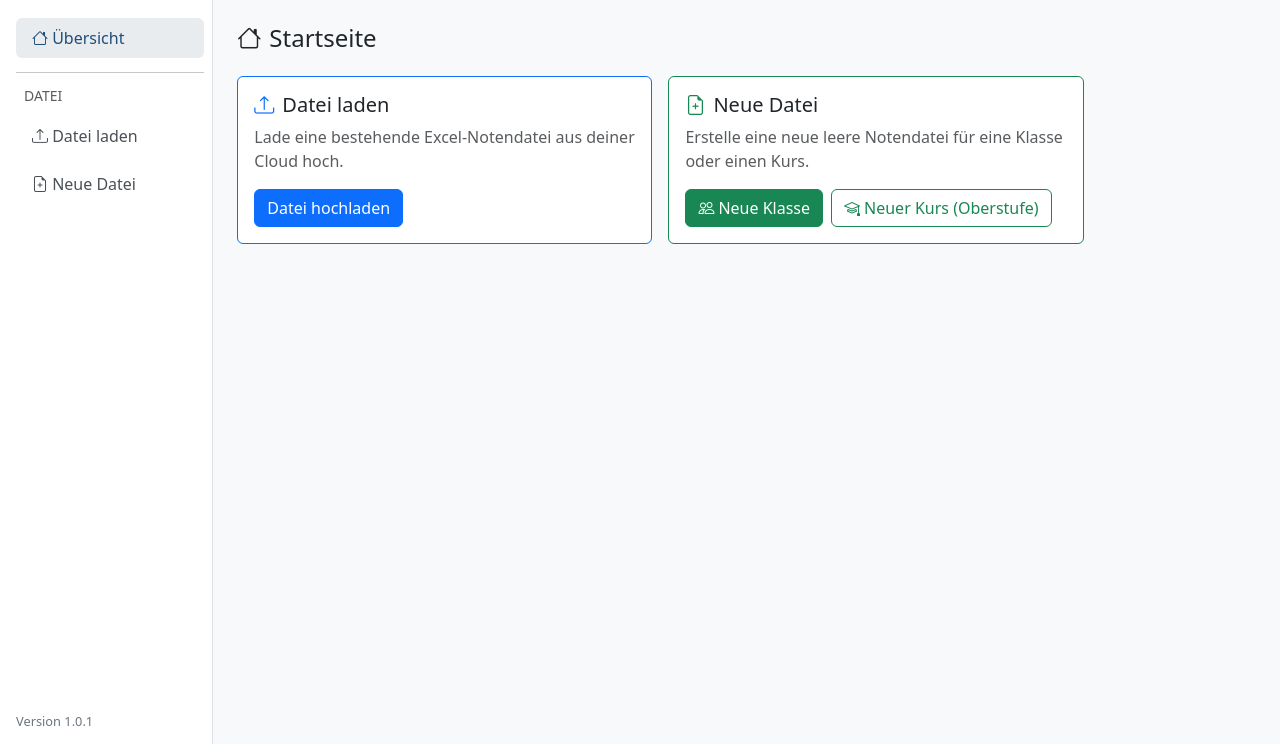
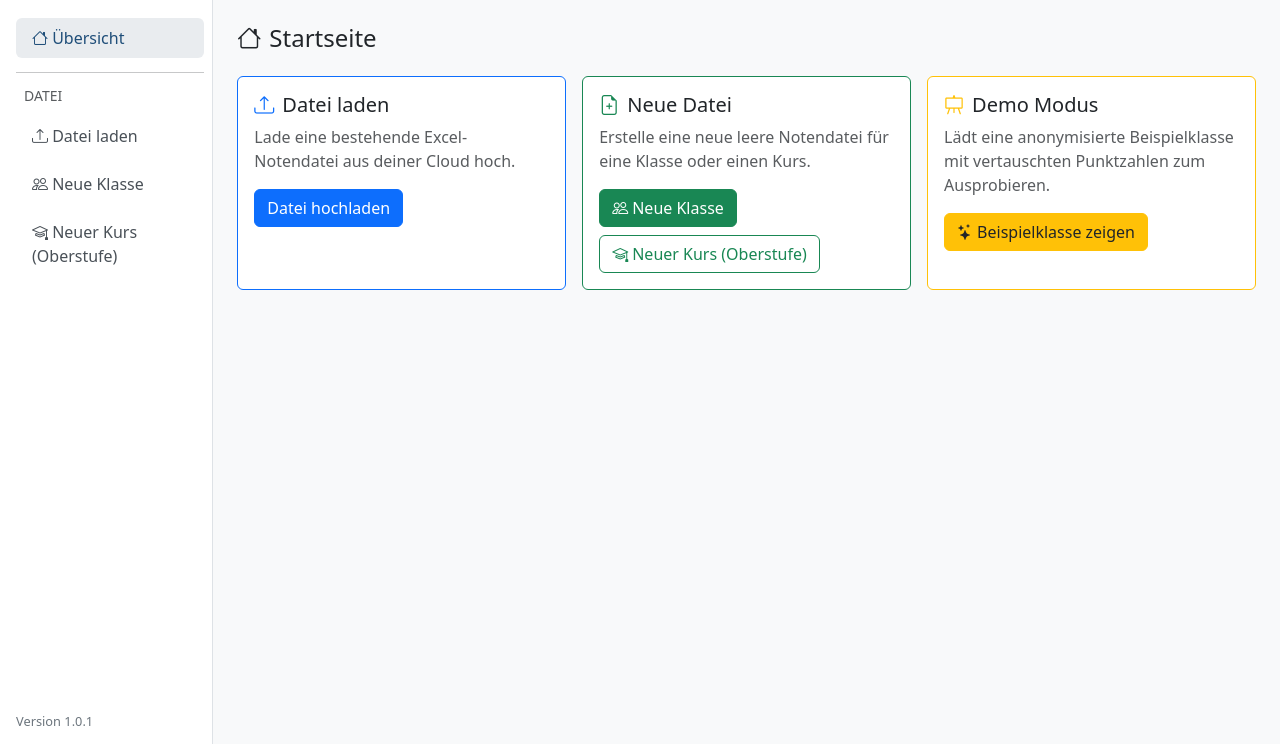
Before and after one commit to harzj/NotenAppWeb, a Flask app: page / in a window 1280 px wide. Shown: the part 57-801 px from the top of the page. Run offline with Flask 3, Linux system fonts and the light colour scheme; a user stored in the database is signed in; some libraries are stand-ins or nearby versions.

Commit message:
feat: add demo mode functionality with anonymized example class and UI enhancements

```diff
--- a/app/grades/routes.py
+++ b/app/grades/routes.py
@@ -1,5 +1,8 @@
 import io
 import json
+import os
+import copy
+import random
 from datetime import datetime
 from flask import (
     Blueprint, render_template, redirect, url_for,
@@ -23,6 +26,8 @@ from app.pdf.generator import generate_pdf, generate_sl_zettel_pdf, generate_ln_
 grades_bp = Blueprint("grades", __name__, template_folder="../templates/grades")
 
 SESSION_KEY = "gradebook"
+_DEMO_SOURCE_FILENAME = "Noten_demo_klasse.xlsx"
+_DEMO_SAMPLE_PASSWORD_FALLBACK = "test"
 
 
 # ── Helpers ───────────────────────────────────────────────────────────────────
@@ -34,6 +39,133 @@ def _get_gradebook() -> dict | None:
 def _save_gradebook(data: dict) -> None:
     session[SESSION_KEY] = data
     session.modified = True
+
+
+def _demo_name_pairs(n: int) -> list[tuple[str, str]]:
+    first_names = [
+        "Ari", "Bela", "Caro", "Dario", "Ena", "Faro", "Gina", "Hedi", "Ivo", "Jona",
+        "Kira", "Lino", "Mila", "Nerio", "Ona", "Pia", "Quin", "Raya", "Sami", "Tino",
+        "Uma", "Vito", "Weya", "Xeno", "Yara", "Zimo", "Alma", "Bino", "Cira", "Demi",
+        "Elin", "Fino", "Goro", "Hava", "Ilan", "Jari", "Keno", "Luma", "Miro", "Navi",
+    ]
+    last_names = [
+        "Sonnenfeld", "Morgenstern", "Wolkenberg", "Talwind", "Lichtau", "Farnheim", "Bergquell", "Nebelhain",
+        "Sternwald", "Mondenfels", "Rosenquarz", "Kieselhain", "Silbersee", "Dornbach", "Amselgrund", "Flussberg",
+        "Wiesenau", "Schimmer", "Birkenweg", "Adlerquell", "Kornfeld", "Feuerbach", "Kupferhain", "Nachtigall",
+        "Winterborn", "Sommerfeld", "Eichenau", "Blaustein", "Lindenfels", "Sturmtal", "Goldbach", "Falkenried",
+        "Regenwald", "Sandberg", "Tautropf", "Waldhauch", "Seidenberg", "Tannenhof", "Nordlicht", "Westwind",
+    ]
+    combos = [(ln, fn) for ln in last_names for fn in first_names]
+    random.shuffle(combos)
+    return combos[:n]
+
+
+def _replace_student_names(node, name_map: dict[str, str]):
+    if isinstance(node, dict):
+        out = {}
+        for key, value in node.items():
+            new_key = name_map.get(key, key) if isinstance(key, str) else key
+            out[new_key] = _replace_student_names(value, name_map)
+        return out
+    if isinstance(node, list):
+        return [_replace_student_names(item, name_map) for item in node]
+    if isinstance(node, str):
+        return name_map.get(node, node)
+    return node
+
+
+def _shuffle_ln_student_payloads(data: dict) -> None:
+    for ln in data.get("leistungsnachweise", []):
+        schueler = ln.get("schueler")
+        if not isinstance(schueler, list) or len(schueler) < 2:
+            continue
+        payloads = []
+        for entry in schueler:
+            if not isinstance(entry, dict):
+                payloads = []
+                break
+            payload = {k: copy.deepcopy(v) for k, v in entry.items() if k != "name"}
+            payloads.append(payload)
+        if len(payloads) < 2:
+            continue
+        random.shuffle(payloads)
+        for entry, payload in zip(schueler, payloads):
+            for key in list(entry.keys()):
+                if key != "name":
+                    entry.pop(key)
+            entry.update(payload)
+
+
+def _shuffle_name_keyed_values(node, valid_names: set[str]) -> None:
+    if isinstance(node, dict):
+        str_keys = [k for k in node.keys() if isinstance(k, str)]
+        if len(str_keys) >= 2 and all(k in valid_names for k in str_keys):
+            values = [copy.deepcopy(node[k]) for k in str_keys]
+            random.shuffle(values)
+            for key, value in zip(str_keys, values):
+                node[key] = value
+        for value in node.values():
+            _shuffle_name_keyed_values(value, valid_names)
+    elif isinstance(node, list):
+        for item in node:
+            _shuffle_name_keyed_values(item, valid_names)
+
+
+def _build_anonymized_demo_data(source_data: dict) -> dict:
+    demo_data = copy.deepcopy(source_data)
+    stammdaten = demo_data.get("stammdaten", [])
+    if not isinstance(stammdaten, list) or not stammdaten:
+        return demo_data
+
+    pairs = _demo_name_pairs(len(stammdaten))
+    name_map = {}
+    for student, (nachname, vorname) in zip(stammdaten, pairs):
+        old_full = f"{student.get('nachname', '').strip()}, {student.get('vorname', '').strip()}"
+        student["nachname"] = nachname
+        student["vorname"] = vorname
+        if old_full.strip(", "):
+            name_map[old_full] = f"{nachname}, {vorname}"
+
+    demo_data = _replace_student_names(demo_data, name_map)
+    _shuffle_ln_student_payloads(demo_data)
+
+    new_name_set = {
+        f"{s.get('nachname', '').strip()}, {s.get('vorname', '').strip()}"
+        for s in demo_data.get("stammdaten", [])
+    }
+    _shuffle_name_keyed_values(demo_data, {n for n in new_name_set if n.strip(", ")})
+    return demo_data
+
+
+def _load_demo_source_data() -> tuple[dict | None, str | None, str | None]:
+    """Return (data, source_file_name, error_message)."""
+    root_dir = os.path.abspath(os.path.join(os.path.dirname(__file__), "..", ".."))
+    source_path = os.path.join(root_dir, _DEMO_SOURCE_FILENAME)
+    if not os.path.exists(source_path):
+        return None, None, (
+            f"Die bereitgestellte Demo-Quelldatei '{_DEMO_SOURCE_FILENAME}' wurde im Projektroot nicht gefunden."
+        )
+
+    try:
+        with open(source_path, "rb") as f:
+            file_bytes = f.read()
+        try:
+            data = load_gradebook(file_bytes, None)
+        except ExcelReadError as e:
+            if "passwortgesch" not in str(e).lower():
+                raise
+            data = load_gradebook(file_bytes, _DEMO_SAMPLE_PASSWORD_FALLBACK)
+
+        if data.get("stammdaten") or data.get("leistungsnachweise"):
+            return data, _DEMO_SOURCE_FILENAME, None
+
+        return None, None, (
+            f"Die bereitgestellte Datei '{_DEMO_SOURCE_FILENAME}' enthält keine Schüler und keine Leistungsnachweise."
+        )
+    except Exception as e:
+        return None, None, (
+            f"Die bereitgestellte Datei '{_DEMO_SOURCE_FILENAME}' konnte nicht gelesen werden: {e}"
+        )
 
 
 def _student_status_norm(student: dict) -> str:
@@ -102,6 +234,23 @@ def index():
     data = _get_gradebook()
     return render_template("grades/index.html", has_data=data is not None,
                            data=data)
+
+
+@grades_bp.route("/demo-beispielklasse")
+@login_required
+def demo_beispielklasse():
+    source_data, source_name, load_error = _load_demo_source_data()
+    if source_data is None:
+        flash(load_error or "Beispieldatei konnte nicht geladen werden.", "danger")
+        return redirect(url_for("grades.index"))
+
+    if not source_data.get("stammdaten") and not source_data.get("leistungsnachweise"):
+        flash("Die gewählte Demo-Quelle ist leer. Bitte eine Notendatei mit Daten bereitstellen.", "danger")
+        return redirect(url_for("grades.index"))
+
+    _save_gradebook(source_data)
+    flash(f"Beispielklasse geladen (Quelle: {source_name}).", "success")
+    return redirect(url_for("grades.index"))
 
 
 # ── Upload ────────────────────────────────────────────────────────────────────
--- a/app/templates/base.html
+++ b/app/templates/base.html
@@ -150,9 +150,15 @@
           </a>
         </li>
         <li class="nav-item">
-          <a class="nav-link" href="{{ url_for('grades.new_file') }}"
-             onclick="return confirm('Neue leere Datei erstellen? Ungespeicherte Daten gehen verloren.')">
-            <i class="bi bi-file-earmark-plus"></i> Neue Datei
+          <a class="nav-link {% if request.endpoint == 'grades.new_wizard' and request.args.get('modus', 'klasse') == 'klasse' %}active{% endif %}" href="{{ url_for('grades.new_wizard', modus='klasse') }}"
+             onclick="return confirm('Neue Klasse erstellen? Nicht gespeicherte Änderungen gehen verloren. Wenn du vorher einen Excel-Export machen willst: jetzt Abbrechen drücken, exportieren und danach erneut klicken. Mit OK geht es direkt weiter.')">
+            <i class="bi bi-people"></i> Neue Klasse
+          </a>
+        </li>
+        <li class="nav-item">
+          <a class="nav-link {% if request.endpoint == 'grades.new_wizard' and request.args.get('modus') == 'kurs' %}active{% endif %}" href="{{ url_for('grades.new_wizard', modus='kurs') }}"
+             onclick="return confirm('Neuen Kurs erstellen? Nicht gespeicherte Änderungen gehen verloren. Wenn du vorher einen Excel-Export machen willst: jetzt Abbrechen drücken, exportieren und danach erneut klicken. Mit OK geht es direkt weiter.')">
+            <i class="bi bi-mortarboard"></i> Neuer Kurs (Oberstufe)
           </a>
         </li>
         {% if session.get('gradebook') %}
--- a/app/templates/grades/index.html
+++ b/app/templates/grades/index.html
@@ -18,7 +18,7 @@
 
 {% if not has_data %}
 <div class="row g-3">
-  <div class="col-md-5">
+  <div class="col-lg-4 col-md-6">
     <div class="card border-primary h-100">
       <div class="card-body">
         <h5 class="card-title"><i class="bi bi-upload text-primary me-2"></i>Datei laden</h5>
@@ -27,7 +27,7 @@
       </div>
     </div>
   </div>
-  <div class="col-md-5">
+  <div class="col-lg-4 col-md-6">
     <div class="card border-success h-100">
       <div class="card-body">
         <h5 class="card-title"><i class="bi bi-file-earmark-plus text-success me-2"></i>Neue Datei</h5>
@@ -40,6 +40,17 @@
             <i class="bi bi-mortarboard me-1"></i>Neuer Kurs (Oberstufe)
           </a>
         </div>
+      </div>
+    </div>
+  </div>
+  <div class="col-lg-4 col-md-12">
+    <div class="card border-warning h-100">
+      <div class="card-body">
+        <h5 class="card-title"><i class="bi bi-easel text-warning me-2"></i>Demo Modus</h5>
+        <p class="card-text text-muted">Lädt eine anonymisierte Beispielklasse mit vertauschten Punktzahlen zum Ausprobieren.</p>
+        <a href="{{ url_for('grades.demo_beispielklasse') }}" class="btn btn-warning text-dark">
+          <i class="bi bi-stars me-1"></i>Beispielklasse zeigen
+        </a>
       </div>
     </div>
   </div>
```
Also changed, not shown: 2 other files.
